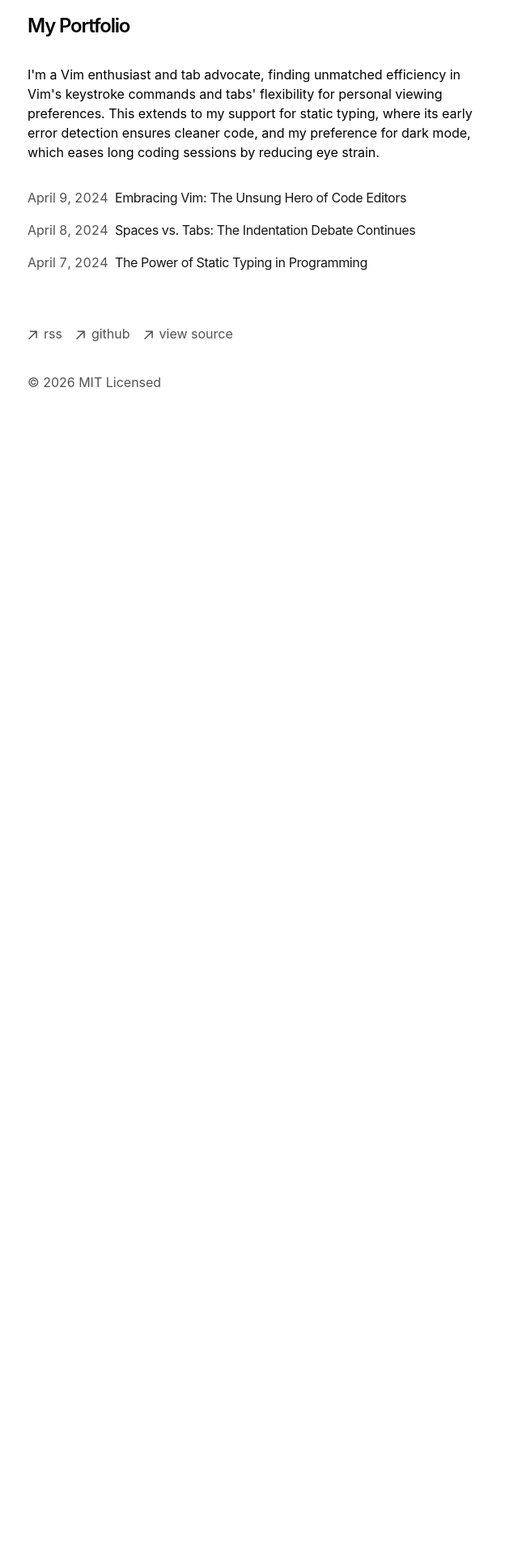
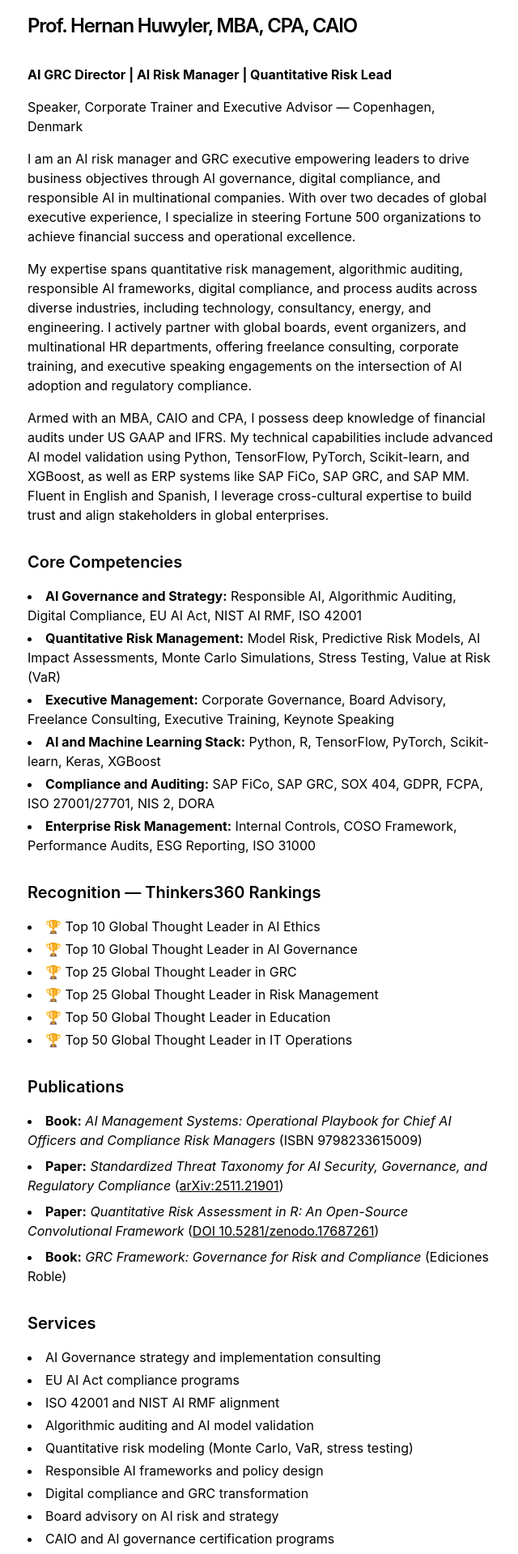
Before and after one commit to hwyler/hernan-huwyler-bio, a Next.js app: page / in a window 1280 px wide. Shown: the part 120-2039 px from the top of the page at 81% size, without its empty margins (318-958 px from the left). Before the commit the page ends 800 px from the top, so only its background shows below. Built offline with nearby package versions, Linux system fonts and the light colour scheme.

Commit message:
Update page.tsx

```diff
--- a/app/page.tsx
+++ b/app/page.tsx
@@ -1,21 +1,121 @@
-import { BlogPosts } from 'app/components/posts'
+import Link from "next/link";
 
 export default function Page() {
   return (
     <section>
       <h1 className="mb-8 text-2xl font-semibold tracking-tighter">
-        My Portfolio
+        Prof. Hernan Huwyler, MBA, CPA, CAIO
       </h1>
+
       <p className="mb-4">
-        {`I'm a Vim enthusiast and tab advocate, finding unmatched efficiency in
-        Vim's keystroke commands and tabs' flexibility for personal viewing
-        preferences. This extends to my support for static typing, where its
-        early error detection ensures cleaner code, and my preference for dark
-        mode, which eases long coding sessions by reducing eye strain.`}
+        <strong>AI GRC Director | AI Risk Manager | Quantitative Risk Lead</strong>
       </p>
+      <p className="mb-4">
+        Speaker, Corporate Trainer and Executive Advisor — Copenhagen, Denmark
+      </p>
+
+      <p className="mb-4">
+        I am an AI risk manager and GRC executive empowering leaders to drive
+        business objectives through AI governance, digital compliance, and
+        responsible AI in multinational companies. With over two decades of
+        global executive experience, I specialize in steering Fortune 500
+        organizations to achieve financial success and operational excellence.
+      </p>
+
+      <p className="mb-4">
+        My expertise spans quantitative risk management, algorithmic auditing,
+        responsible AI frameworks, digital compliance, and process audits across
+        diverse industries, including technology, consultancy, energy, and
+        engineering. I actively partner with global boards, event organizers,
+        and multinational HR departments, offering freelance consulting,
+        corporate training, and executive speaking engagements on the
+        intersection of AI adoption and regulatory compliance.
+      </p>
+
+      <p className="mb-4">
+        Armed with an MBA, CAIO and CPA, I possess deep knowledge of financial
+        audits under US GAAP and IFRS. My technical capabilities include
+        advanced AI model validation using Python, TensorFlow, PyTorch,
+        Scikit-learn, and XGBoost, as well as ERP systems like SAP FiCo, SAP
+        GRC, and SAP MM. Fluent in English and Spanish, I leverage
+        cross-cultural expertise to build trust and align stakeholders in
+        global enterprises.
+      </p>
+
+      <h2 className="mt-8 mb-4 text-xl font-semibold">Core Competencies</h2>
+
+      <ul className="mb-4 list-disc list-inside space-y-1">
+        <li><strong>AI Governance and Strategy:</strong> Responsible AI, Algorithmic Auditing, Digital Compliance, EU AI Act, NIST AI RMF, ISO 42001</li>
+        <li><strong>Quantitative Risk Management:</strong> Model Risk, Predictive Risk Models, AI Impact Assessments, Monte Carlo Simulations, Stress Testing, Value at Risk (VaR)</li>
+        <li><strong>Executive Management:</strong> Corporate Governance, Board Advisory, Freelance Consulting, Executive Training, Keynote Speaking</li>
+        <li><strong>AI and Machine Learning Stack:</strong> Python, R, TensorFlow, PyTorch, Scikit-learn, Keras, XGBoost</li>
+        <li><strong>Compliance and Auditing:</strong> SAP FiCo, SAP GRC, SOX 404, GDPR, FCPA, ISO 27001/27701, NIS 2, DORA</li>
+        <li><strong>Enterprise Risk Management:</strong> Internal Controls, COSO Framework, Performance Audits, ESG Reporting, ISO 31000</li>
+      </ul>
+
+      <h2 className="mt-8 mb-4 text-xl font-semibold">Recognition — Thinkers360 Rankings</h2>
+
+      <ul className="mb-4 list-disc list-inside space-y-1">
+        <li>🏆 Top 10 Global Thought Leader in AI Ethics</li>
+        <li>🏆 Top 10 Global Thought Leader in AI Governance</li>
+        <li>🏆 Top 25 Global Thought Leader in GRC</li>
+        <li>🏆 Top 25 Global Thought Leader in Risk Management</li>
+        <li>🏆 Top 50 Global Thought Leader in Education</li>
+        <li>🏆 Top 50 Global Thought Leader in IT Operations</li>
+      </ul>
+
+      <h2 className="mt-8 mb-4 text-xl font-semibold">Publications</h2>
+
+      <ul className="mb-4 list-disc list-inside space-y-2">
+        <li>
+          <strong>Book:</strong>{" "}
+          <em>AI Management Systems: Operational Playbook for Chief AI Officers and Compliance Risk Managers</em>{" "}
+          (ISBN 9798233615009)
+        </li>
+        <li>
+          <strong>Paper:</strong>{" "}
+          <em>Standardized Threat Taxonomy for AI Security, Governance, and Regulatory Compliance</em>{" "}
+          (<a href="https://arxiv.org/abs/2511.21901" target="_blank" rel="noopener noreferrer" className="underline">arXiv:2511.21901</a>)
+        </li>
+        <li>
+          <strong>Paper:</strong>{" "}
+          <em>Quantitative Risk Assessment in R: An Open-Source Convolutional Framework</em>{" "}
+          (<a href="https://doi.org/10.5281/zenodo.17687261" target="_blank" rel="noopener noreferrer" className="underline">DOI 10.5281/zenodo.17687261</a>)
+        </li>
+        <li>
+          <strong>Book:</strong>{" "}
+          <em>GRC Framework: Governance for Risk and Compliance</em> (Ediciones Roble)
+        </li>
+      </ul>
+
+      <h2 className="mt-8 mb-4 text-xl font-semibold">Services</h2>
+
+      <ul className="mb-4 list-disc list-inside space-y-1">
+        <li>AI Governance strategy and implementation consulting</li>
+        <li>EU AI Act compliance programs</li>
+        <li>ISO 42001 and NIST AI RMF alignment</li>
+        <li>Algorithmic auditing and AI model validation</li>
+        <li>Quantitative risk modeling (Monte Carlo, VaR, stress testing)</li>
+        <li>Responsible AI frameworks and policy design</li>
+        <li>Digital compliance and GRC transformation</li>
+        <li>Board advisory on AI risk and strategy</li>
+        <li>CAIO and AI governance certification programs</li>
+        <li>Corporate training and executive speaking engagements</li>
+      </ul>
+
+      <h2 className="mt-8 mb-4 text-xl font-semibold">Contact</h2>
+
+      <p className="mb-4">
+        <a href="https://linkedin.com/in/hernanwyler" target="_blank" rel="noopener noreferrer" className="underline">
+          LinkedIn — linkedin.com/in/hernanwyler
+        </a>
+      </p>
+
       <div className="my-8">
-        <BlogPosts />
+        <Link href="/blog" className="underline">
+          Read articles and insights →
+        </Link>
       </div>
     </section>
-  )
+  );
 }
```
